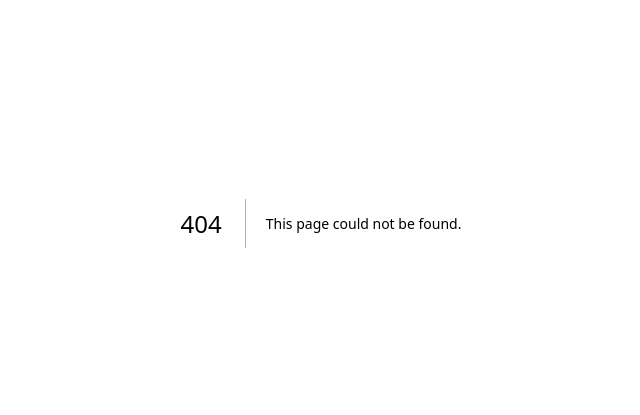
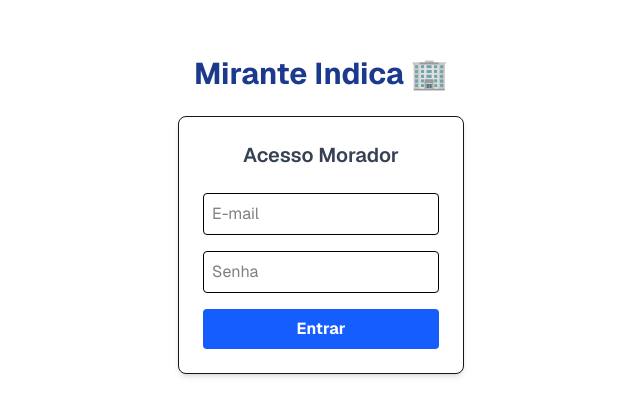
Before and after one commit to brnschxx-dot/mirante-indica, a Next.js app: page /login in a window 1280 px wide. Before the commit this address had no page. Shown: the part 177-592 px from the top of the page, without its empty margins (319-959 px from the left). Built offline with nearby package versions, Linux system fonts and the light colour scheme.

Commit message:
Proteção de login na página de cadastro

```diff
--- a/app/cadastrar/page.tsx
+++ b/app/cadastrar/page.tsx
@@ -1,16 +1,32 @@
 'use client'
-import { useState } from 'react'
+import { useState, useEffect } from 'react'
 import { supabase } from '../../lib/supabaseClient'
 import Link from 'next/link'
+import { useRouter } from 'next/navigation'
 
 export default function Cadastrar() {
   const [nome, setNome] = useState('')
   const [tel, setTel] = useState('')
   const [status, setStatus] = useState('')
+  const router = useRouter()
+
+  // PROTEÇÃO: Verifica se o usuário está logado ao carregar a página
+  useEffect(() => {
+    const checkUser = async () => {
+      const { data: { session } } = await supabase.auth.getSession()
+      if (!session) {
+        // Se não tiver sessão, manda para o login
+        router.push('/login')
+      }
+    }
+    checkUser()
+  }, [router])
 
   const salvar = async (e: React.FormEvent) => {
     e.preventDefault()
     setStatus('Salvando...')
+
+    // O Supabase agora sabe QUEM está inserindo se o RLS estiver configurado
     const { error } = await supabase.from('prestadores').insert([{ nome, telefone: tel }])
 
     if (error) {
@@ -43,12 +59,16 @@ export default function Cadastrar() {
           value={tel}
           onChange={e => setTel(e.target.value)}
         />
-        <button type="submit" className="bg-blue-600 text-white p-2 rounded hover:bg-blue-700">
+        <button type="submit" className="bg-blue-600 text-white p-2 rounded hover:bg-blue-700 font-bold transition-colors">
           Enviar Indicação
         </button>
       </form>
 
-      {status && <p className="mt-4 text-center font-medium text-gray-700">{status}</p>}
+      {status && (
+        <p className={`mt-4 text-center font-medium ${status.includes('Erro') ? 'text-red-600' : 'text-green-700'}`}>
+          {status}
+        </p>
+      )}
     </div>
   )
 }
--- /dev/null
+++ b/app/login/page.tsx
@@ -0,0 +1,57 @@
+'use client'
+import { useState } from 'react'
+import { supabase } from '../lib/supabaseClient'
+import { useRouter } from 'next/navigation'
+
+export default function Login() {
+  const [email, setEmail] = useState('')
+  const [senha, setSenha] = useState('')
+  const [mensagem, setMensagem] = useState('')
+  const router = useRouter()
+
+  const handleLogin = async (e: React.FormEvent) => {
+    e.preventDefault()
+    setMensagem('Entrando...')
+
+    const { error } = await supabase.auth.signInWithPassword({
+      email,
+      password: senha,
+    })
+
+    if (error) {
+      setMensagem('Erro: ' + error.message)
+    } else {
+      setMensagem('✅ Login realizado!')
+      router.push('/') // Redireciona para a home após logar
+    }
+  }
+
+  return (
+    <div className="p-8 max-w-md mx-auto font-sans flex flex-col min-h-screen justify-center">
+      <h1 className="text-3xl font-bold text-blue-900 mb-6 text-center">Mirante Indica 🏢</h1>
+      <form onSubmit={handleLogin} className="flex flex-col gap-4 bg-white p-6 rounded-lg shadow-md border">
+        <h2 className="text-xl font-semibold mb-2 text-gray-700 text-center">Acesso Morador</h2>
+        <input
+          type="email"
+          className="border p-2 rounded text-black"
+          placeholder="E-mail"
+          value={email}
+          onChange={e => setEmail(e.target.value)}
+          required
+        />
+        <input
+          type="password"
+          className="border p-2 rounded text-black"
+          placeholder="Senha"
+          value={senha}
+          onChange={e => setSenha(e.target.value)}
+          required
+        />
+        <button type="submit" className="bg-blue-600 text-white p-2 rounded hover:bg-blue-700 font-bold">
+          Entrar
+        </button>
+      </form>
+      <p className="mt-4 text-center text-sm text-gray-600">{mensagem}</p>
+    </div>
+  )
+}
```
